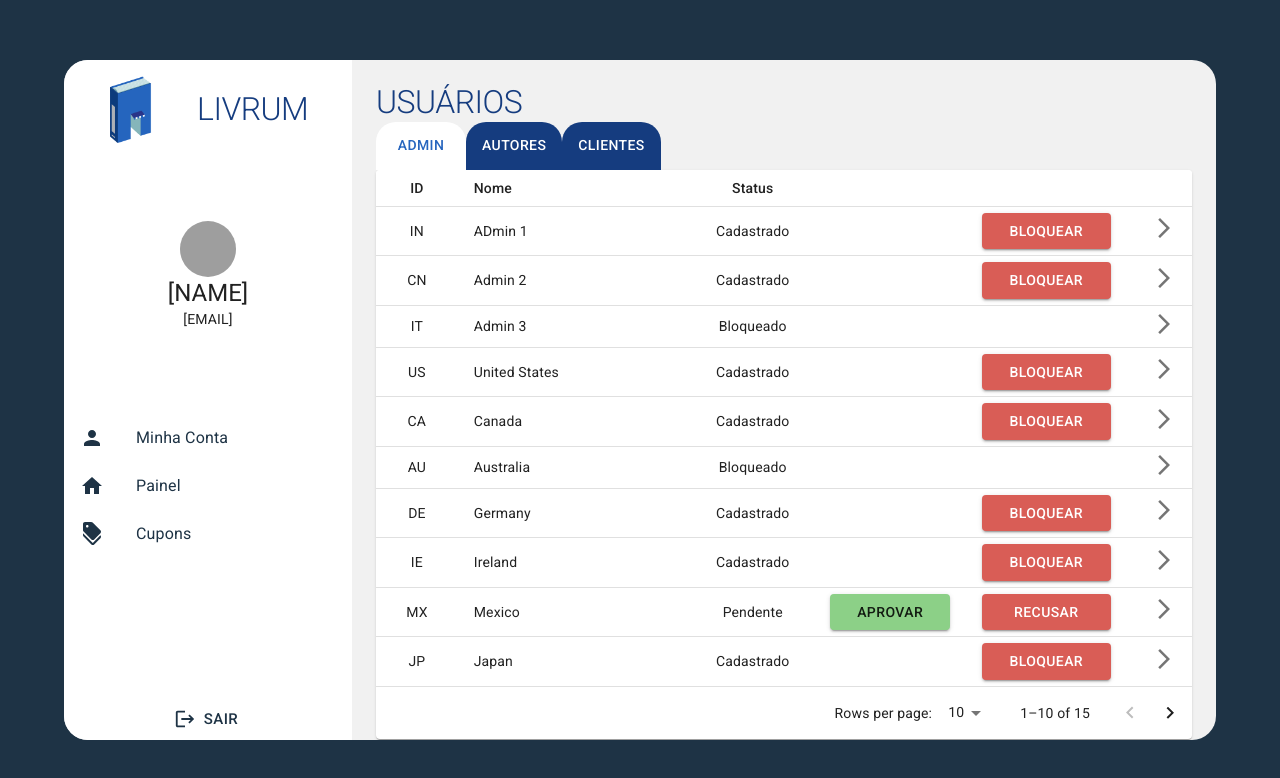
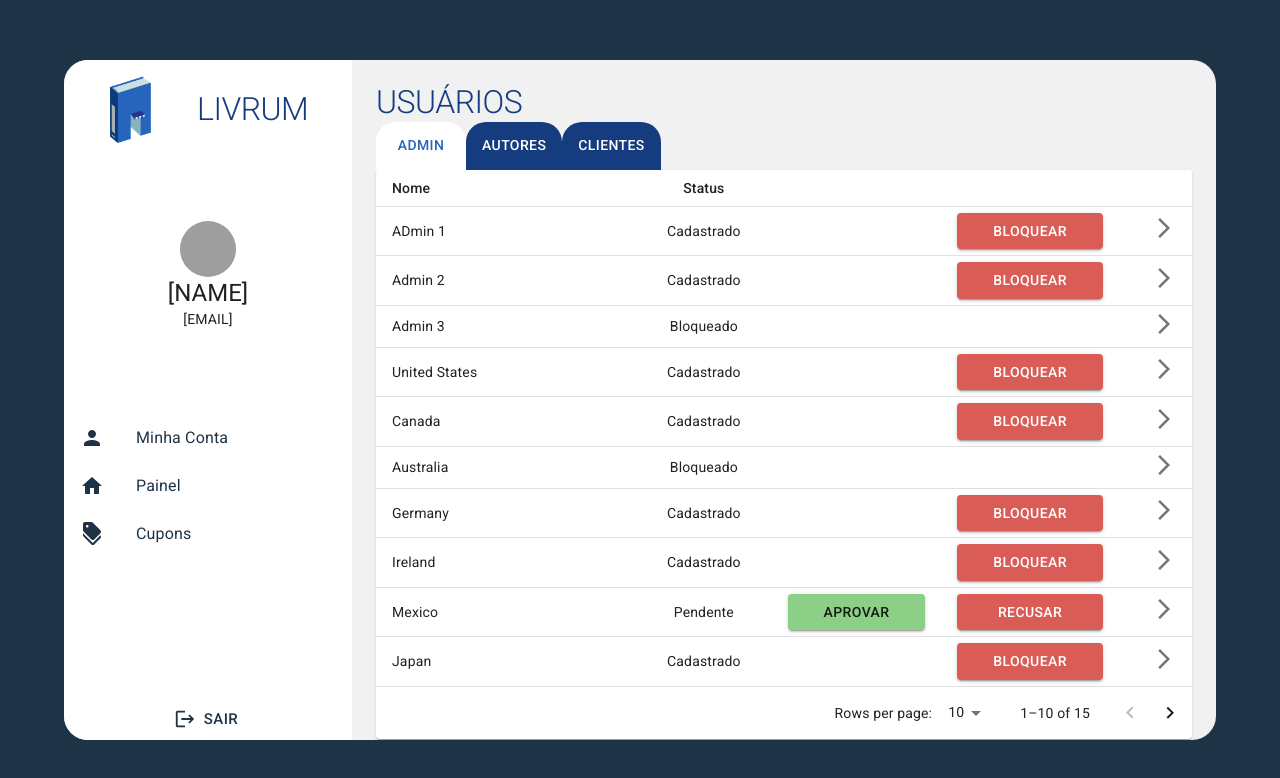
Before and after one commit to byte-stack-uefs/livrum, a Next.js app in the folder phase_4/app/webapp/: page /admin/users in a window 1280 px wide. Shown: the top 778 px of the page. Built offline with nearby package versions, Linux system fonts and the light colour scheme; grey boxes are pictures that could not be loaded.

Commit message:
Removendo coluna ID da listagem de usuarios

```diff
--- a/phase_4/app/webapp/app/(internal)/admin/users/page.tsx
+++ b/phase_4/app/webapp/app/(internal)/admin/users/page.tsx
@@ -47,7 +47,7 @@ import { CreditCard } from "@mui/icons-material";
 // },
 
 interface Column {
-    id: "id" | "nome" | "status" | "acao1" | "acao2" | "acao3";
+    id: "nome" | "status" | "acao1" | "acao2" | "acao3";
     label: string;
     minWidth?: number;
     align?: "right" | "left" | "center";
@@ -55,7 +55,6 @@ interface Column {
 }
 
 const columns: readonly Column[] = [
-    { id: "id", label: "ID", minWidth: 70, align: "center" },
     { id: "nome", label: "Nome", minWidth: 200, align: "left" },
     {
         id: "status",
```
